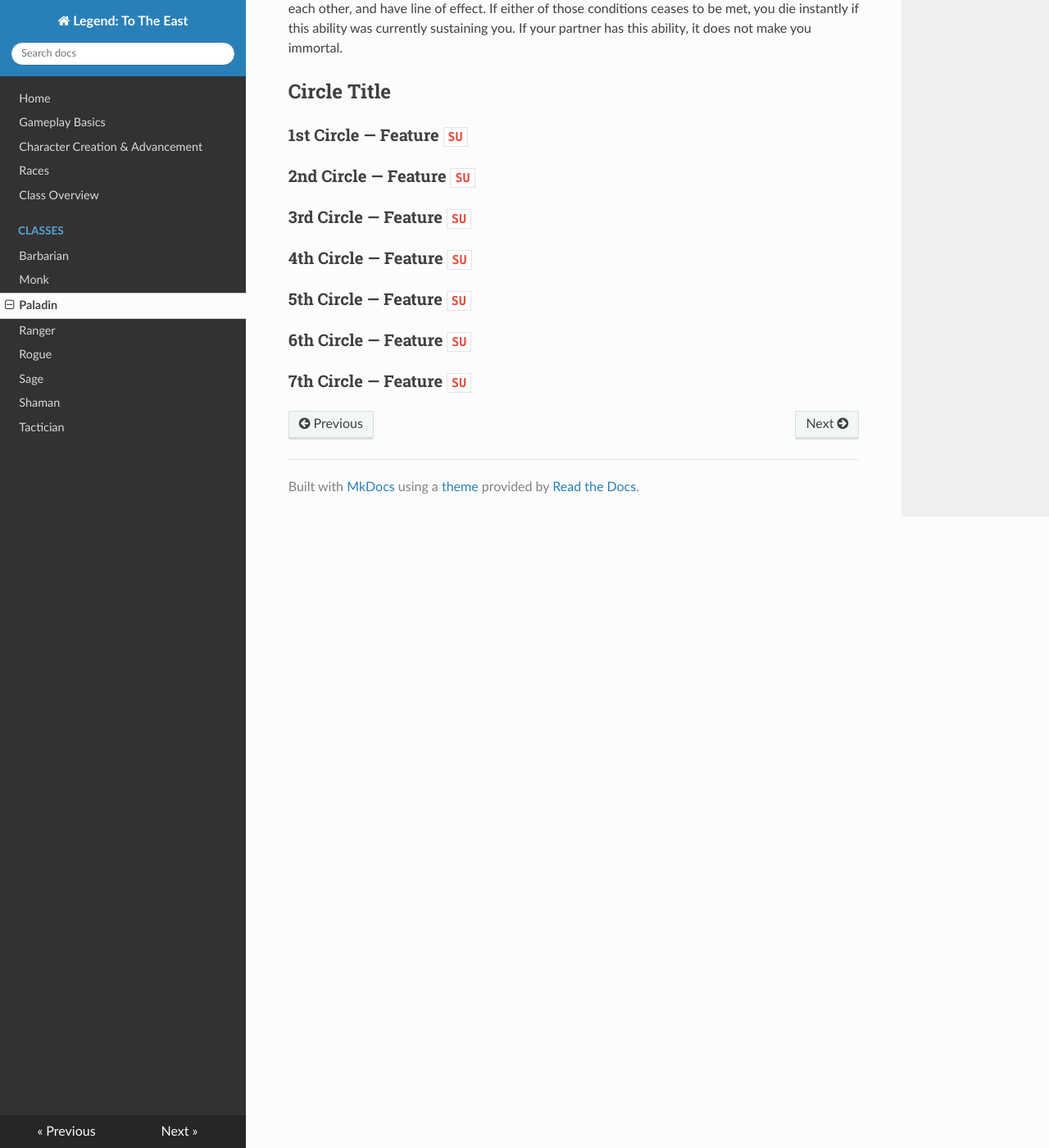
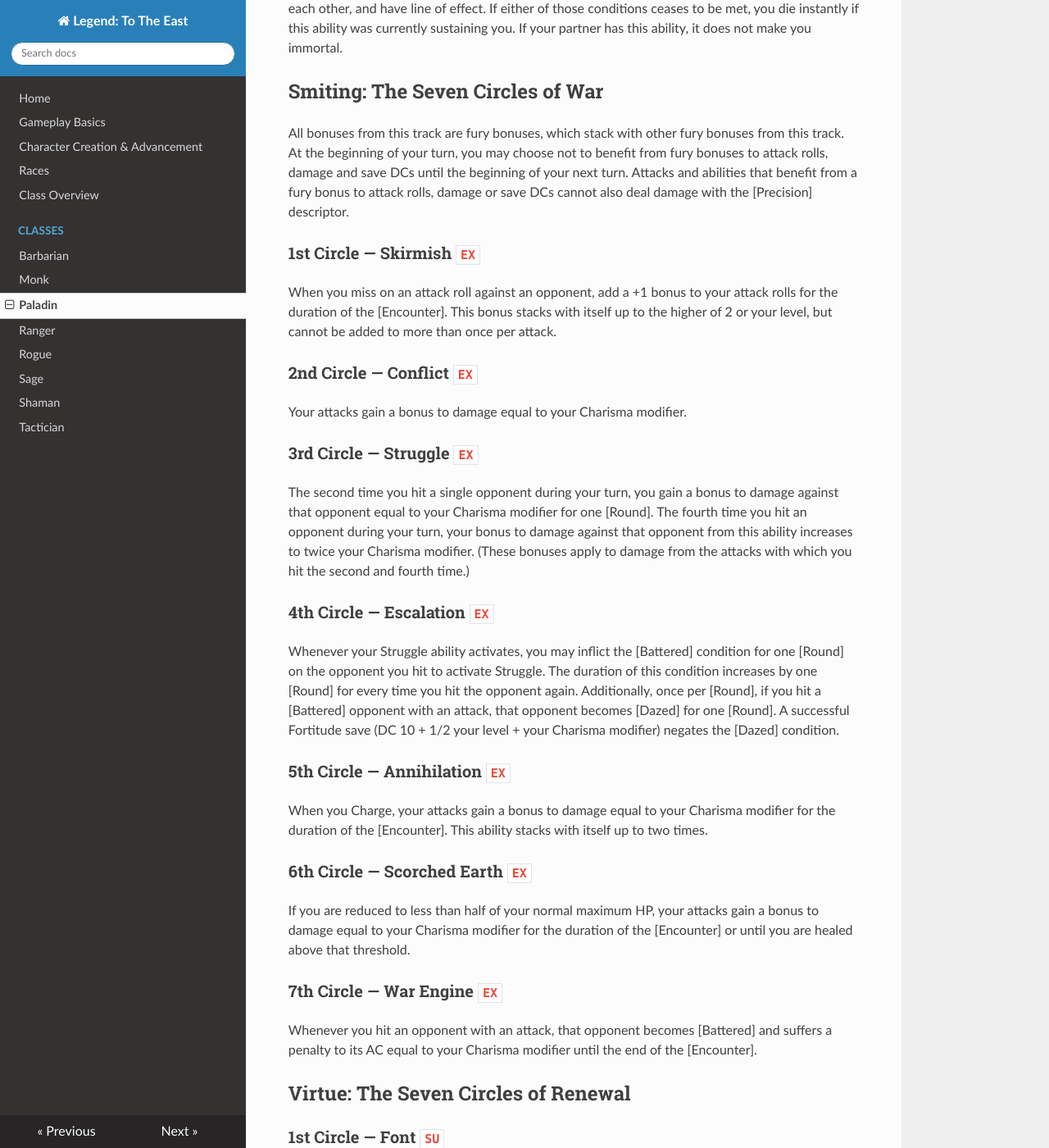
Before and after one commit to cpollack/legend-docs, an MkDocs documentation site: the page built from docs/classes/paladin.md, in a window 1280 px wide and 1400 px high, scrolled down 4712 px. Shown: the whole window at 82% size. Built offline with MkDocs 1.6.1, drawn with Linux system fonts in a browser that asks for light colours; nearby versions of some CDN libraries; old or Windows-style settings are respelled for this version of MkDocs; some of the changed text lies outside the part shown.

Commit message:
Paladin circles finished.

```diff
--- a/docs/classes/paladin.md
+++ b/docs/classes/paladin.md
@@ -108,12 +108,55 @@ When either you or your partner kills an opponent, you each heal 25 HP and may e
 ### 7th Circle &mdash; With Your Shield or On It `EX`
 You don't die until your partner would also be [Dead]. This only works if you are within 100 ft of each other, and have line of effect. If either of those conditions ceases to be met, you die instantly if this ability was currently sustaining you. If your partner has this ability, it does not make you immortal.
 
-## Circle Title
+## Smiting: The Seven Circles of War
+All bonuses from this track are fury bonuses, which stack with other fury bonuses from this track. At the beginning of your turn, you may choose not to benefit from fury bonuses to attack rolls, damage and save DCs until the beginning of your next turn. Attacks and abilities that benefit from a fury bonus to attack rolls, damage or save DCs cannot also deal damage with the [Precision] descriptor.
 
-### 1st Circle &mdash; Feature `SU`
-### 2nd Circle &mdash; Feature `SU`
-### 3rd Circle &mdash; Feature `SU`
-### 4th Circle &mdash; Feature `SU`
-### 5th Circle &mdash; Feature `SU`
-### 6th Circle &mdash; Feature `SU`
-### 7th Circle &mdash; Feature `SU`
+### 1st Circle &mdash; Skirmish `EX`
+When you miss on an attack roll against an opponent, add a +1 bonus to your attack rolls for the duration of the [Encounter]. This bonus stacks with itself up to the higher of 2 or your level, but cannot be added to more than once per attack.
+
+### 2nd Circle &mdash; Conflict `EX`
+Your attacks gain a bonus to damage equal to your Charisma modifier.
+
+### 3rd Circle &mdash; Struggle `EX`
+The second time you hit a single opponent during your turn, you gain a bonus to damage against that opponent equal to your Charisma modifier for one [Round]. The fourth time you hit an opponent during your turn, your bonus to damage against that opponent from this ability increases to twice your Charisma modifier. (These bonuses apply to damage from the attacks with which you hit the second and fourth time.)
+
+### 4th Circle &mdash; Escalation `EX`
+Whenever your Struggle ability activates, you may inflict the [Battered] condition for one [Round] on the opponent you hit to activate Struggle. The duration of this condition increases by one [Round] for every time you hit the opponent again. Additionally, once per [Round], if you hit a [Battered] opponent with an attack, that opponent becomes [Dazed] for one [Round]. A successful Fortitude save (DC 10 + 1/2 your level + your Charisma modifier) negates the [Dazed] condition.
+
+
+### 5th Circle &mdash; Annihilation `EX`
+When you Charge, your attacks gain a bonus to damage equal to your Charisma modifier for the duration of the [Encounter]. This ability stacks with itself up to two times.
+
+
+### 6th Circle &mdash; Scorched Earth `EX`
+If you are reduced to less than half of your normal maximum HP, your attacks gain a bonus to damage equal to your Charisma modifier for the duration of the [Encounter] or until you are healed above that threshold.
+
+
+### 7th Circle &mdash; War Engine `EX`
+Whenever you hit an opponent with an attack, that opponent becomes [Battered] and suffers a penalty to its AC equal to your Charisma modifier until the end of the [Encounter].
+
+
+## Virtue: The Seven Circles of Renewal
+
+### 1st Circle &mdash; Font `SU`
+Once per [Encounter], you may draw up an immobile wellspring of vitality called a font, which manifests as a low steady hum and a single spark of light. As a swift action, you may place it anywhere within 10 ft + 5 ft per two character levels. Each [Round], at the start of your turn, an arc of restorative energy strikes one ally of your choice within your [Close] range of the font, and heals 2 HP plus your character level and your Charisma modifier. A font expires after a number of [Rounds] equal to your Charisma modifier (minimum 2). Fonts do not occupy a square, and cannot be targeted or affected by anything but the Virtue track abilities of their creator.
+
+### 2nd Circle &mdash; Icon `EX`
+You may now place up to two fonts per [Encounter], using a separate swift action to place each.
+
+### 3rd Circle &mdash; Dawnsign `EX`
+Fonts you place now persist for a number of [Rounds] equal to twice your Charisma modifier (minimum 4 [Rounds]), and an additional font emanates from you passively, beginning on your first turn each [Encounter].
+
+### 4th Circle &mdash; Vitality Engine `SU`
+If any portion of the HP healed by an arc would have no effect on a target due to his or her HP being full, instead of simply being wasted, that target gains temporary HP equal to the amount of healing that would have normally had no effect. Unlike normal temporary HP, this stacks to a maximum of half the target's normal max HP. This temporary HP lasts for the duration of the [Encounter].
+
+### 5th Circle &mdash; Holy Glyph `SU`
+Instead of its normal benefit, an arc from one of your fonts may be used to expunge any one of the following conditions: [Shaken], [Entangled], [Nauseated], [Dazzled], [Deafened], [Blinded], or [Sickened].
+
+You can trigger and direct a single arc from one of your fonts as a swift action, in addition to the normal arcs at the beginning of your turn.
+
+### 6th Circle &mdash; Star Spark `SU`
+An arc may be used to expunge any one of the following conditions instead of healing: [Stunned], [Slowed], [Battered], or [Dazed]. Additionally, any time you use your swift action to generate an additional arc, you may destroy any one of your fonts to create an arc that heals 50 points of damage and [Teleport] that ally anywhere within range of a remaining font. You may not destroy the font emanating from your person.
+
+### 7th Circle &mdash; Rebirth `SU`
+You may destroy a font as part of your swift action to generate an arc that revives a [Dead] ally, healing the ally to 50 hit points in the process (if the ally's maximum hit points are less than 50, he gains the rest as temporary HP). If you opt to do this, you may not destroy a font with Star Spark as part of the same action. You may not destroy the font emanating from your person.
```
